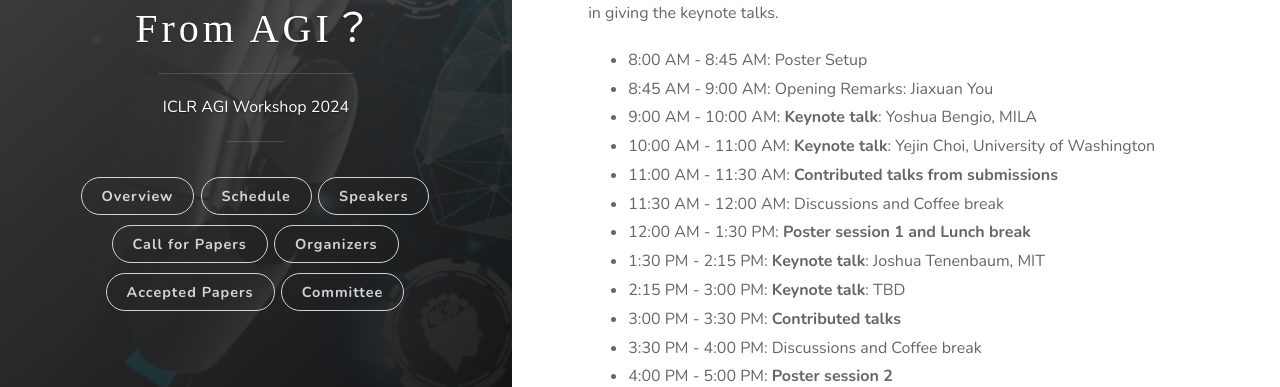
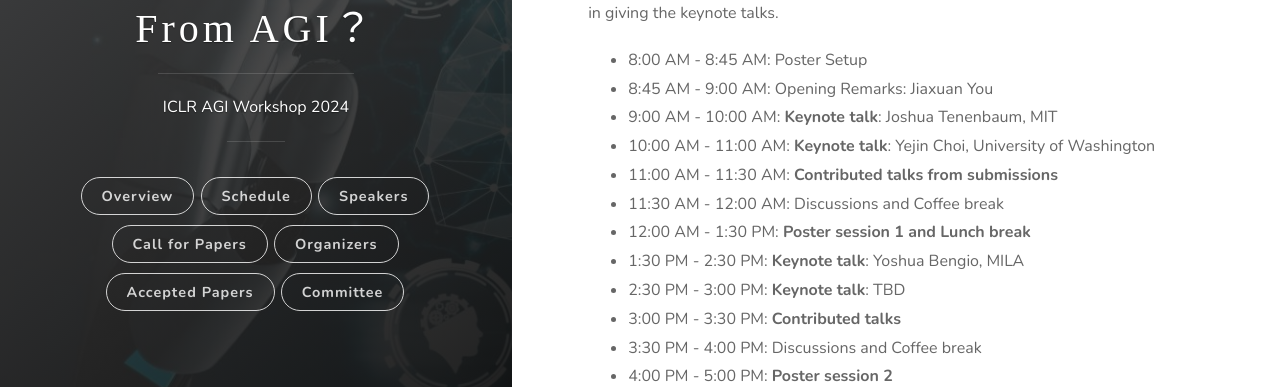
Before and after one commit to AGIWorkshop/agiworkshop.github.io, a Jekyll site: the page built from _posts/2024/schedule.md, in a window 1280 px wide and 1030 px high. Shown: the part 377-764 px from the top of the window. Built offline with Jekyll 4.4.1, drawn with Linux system fonts in a browser that asks for light colours; some web fonts are replaced.

Commit message:
Update schedule.md

```diff
--- a/_posts/2024/schedule.md
+++ b/_posts/2024/schedule.md
@@ -11,13 +11,13 @@ We aim to showcase the latest in AGI research, delve into breakthroughs from LLM
 
 - 8:00 AM - 8:45 AM: Poster Setup
 - 8:45 AM - 9:00 AM: Opening Remarks: Jiaxuan You
-- 9:00 AM - 10:00 AM: **Keynote talk**: Yoshua Bengio, MILA
+- 9:00 AM - 10:00 AM: **Keynote talk**: Joshua Tenenbaum, MIT
 - 10:00 AM - 11:00 AM: **Keynote talk**: Yejin Choi, University of Washington
 - 11:00 AM - 11:30 AM: **Contributed talks from submissions**
 - 11:30 AM - 12:00 AM: Discussions and Coffee break
 - 12:00 AM - 1:30 PM: **Poster session 1 and Lunch break**
-- 1:30 PM - 2:15 PM: **Keynote talk**: Joshua Tenenbaum, MIT
-- 2:15 PM - 3:00 PM: **Keynote talk**: TBD
+- 1:30 PM - 2:30 PM: **Keynote talk**: Yoshua Bengio, MILA
+- 2:30 PM - 3:00 PM: **Keynote talk**: TBD
 - 3:00 PM - 3:30 PM: **Contributed talks**
 - 3:30 PM - 4:00 PM: Discussions and Coffee break
 - 4:00 PM - 5:00 PM: **Poster session 2**
```
